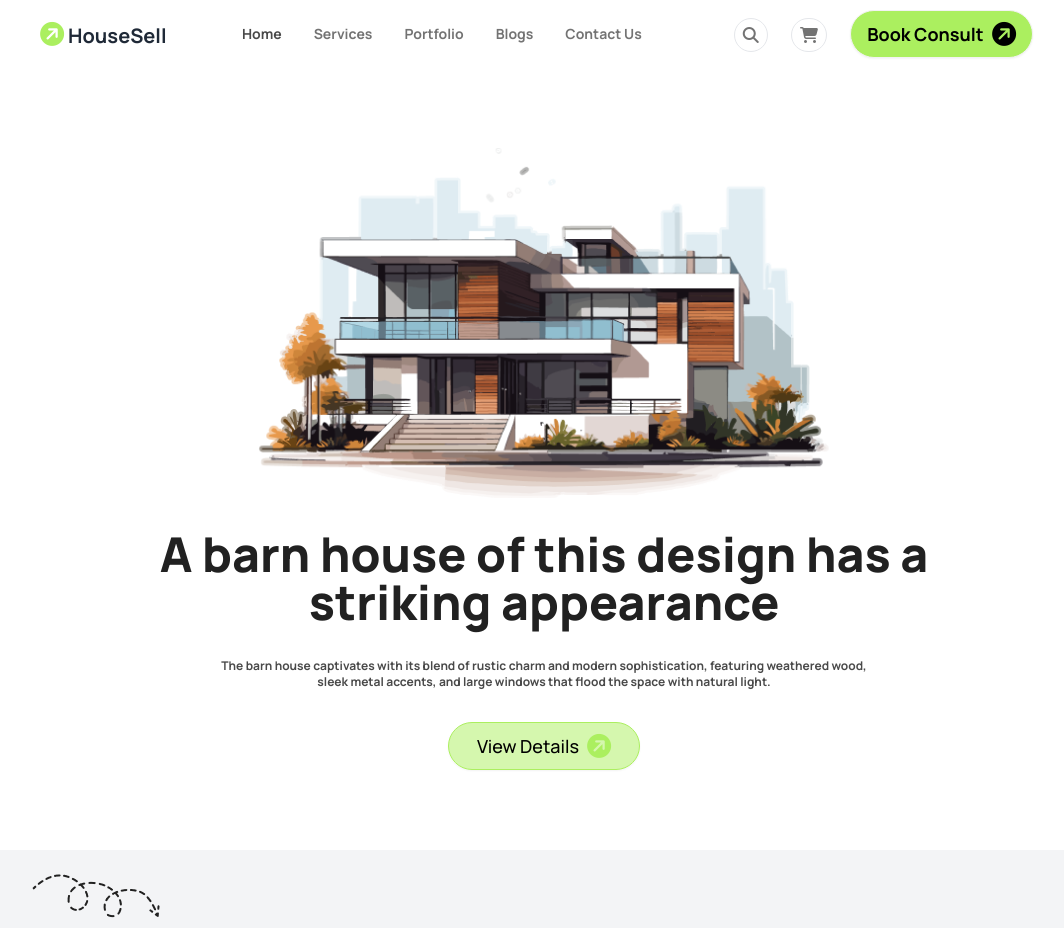
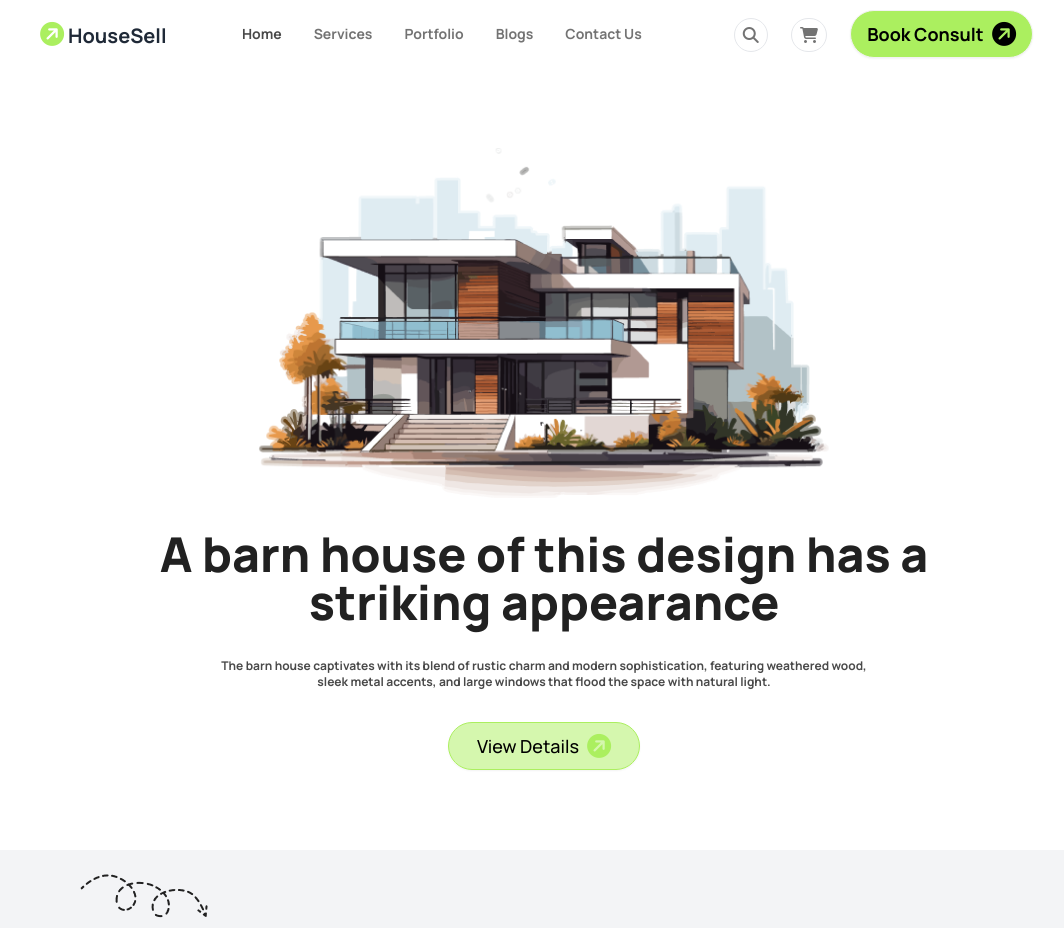
Before and after one commit to Tahanur21/Assignment-challenge-03, a plain HTML site: page index.html in a window 1280 px wide. Shown: the top 928 px of the page, without its empty margins (96-1160 px from the left). Drawn offline with nearby package versions, Linux system fonts and the light colour scheme.

Commit message:
fixing my responsive layout again

```diff
--- a/index.html
+++ b/index.html
@@ -108,7 +108,7 @@
         <!-- First section content -->
         <section class="my-12 bg-gray-100 relative pb-20">
             <!-- image -->
-            <div class="lg:absolute top-6 left-32">
+            <div class="lg:absolute top-6 left-44">
                 <img class="lg:block hidden" src="images/Vector.png" alt="">
             </div>
             <div class="flex flex-col lg:flex-row justify-center items-center gap-8 py-10 pt-20 p-4">
```
